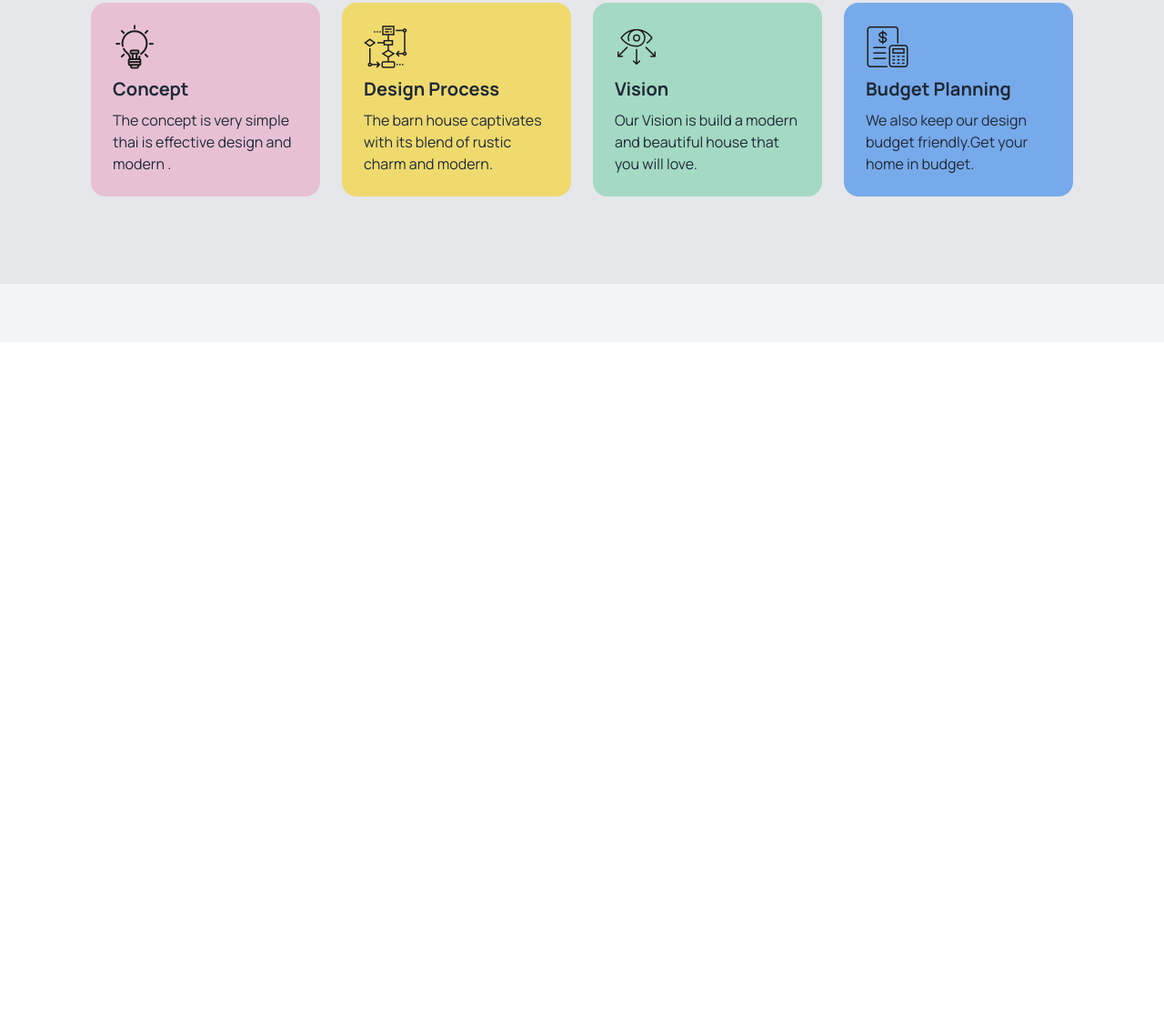
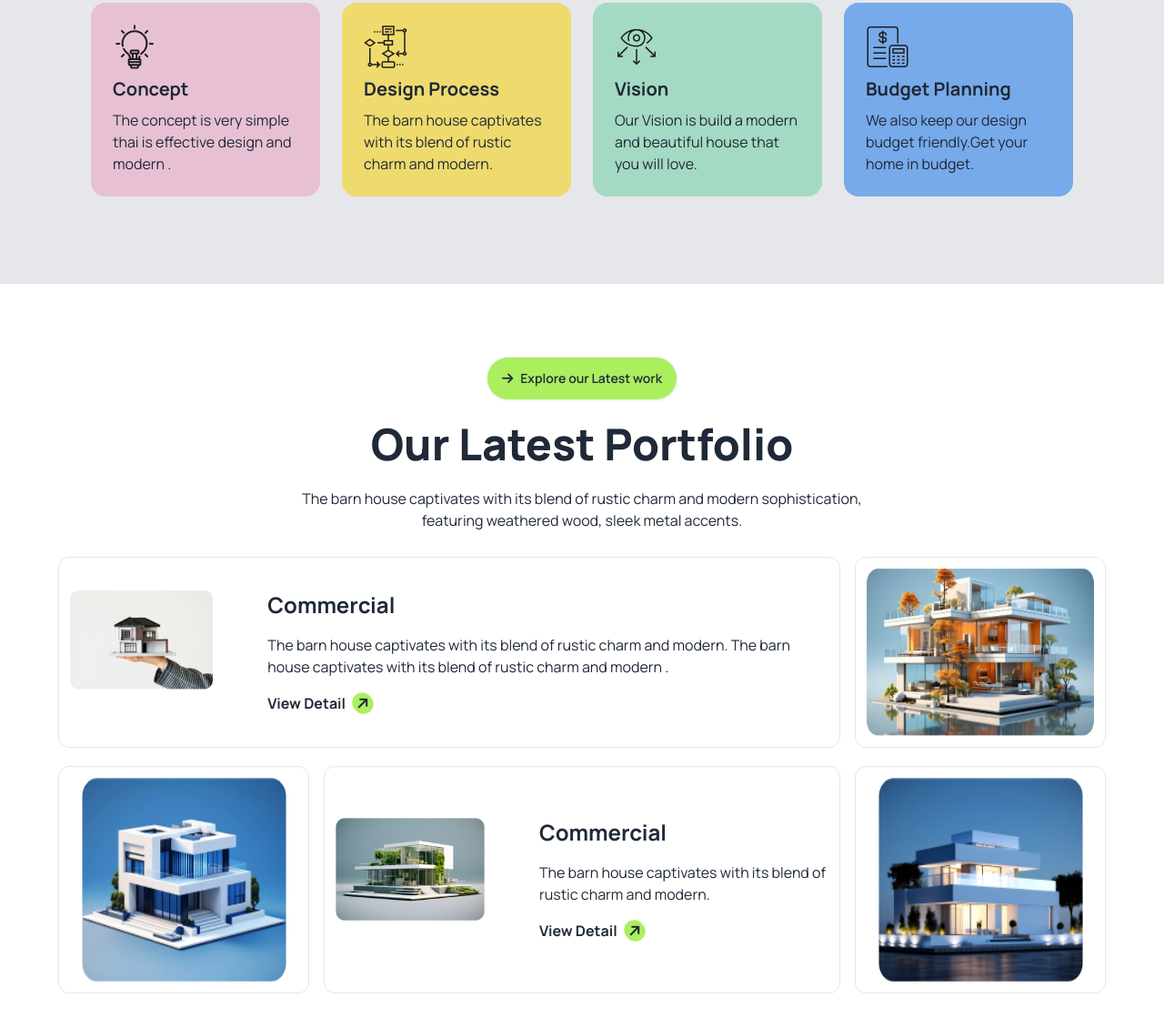
Before and after one commit to samiurRahman10/Assignment-3, a plain HTML site: page index.html in a window 1280 px wide. Shown: the part 1691-2821 px from the top of the page at 91% size. Before the commit the page ends 2067 px from the top, so only its background shows below. Drawn offline with nearby package versions, Linux system fonts and the light colour scheme.

Commit message:
Portfolio Added

```diff
--- a/index.html
+++ b/index.html
@@ -105,6 +105,7 @@
 
     <!-- Main Section -->
     <main>
+
         <!-- Design Section  -->
         <section class="bg-gray-200 pb-16">
             <div class="container mx-auto w-[95%] md:w-[93%] hidden lg:flex pt-4 ">
@@ -156,7 +157,8 @@
                 </div>
                 <!-- Text Section -->
                 <h1 class="font-extrabold text-2xl lg:text-5xl text-center mb-8">Our Works Process</h1>
-                <p class="text-sm text-center mb-8">The barn house captivates with its blend of rustic charm and modern sophistication,<br> featuring weathered wood, sleek metal accents.</p>
+                <p class="text-sm text-center mb-8">The barn house captivates with its blend of rustic charm and modern
+                    sophistication,<br> featuring weathered wood, sleek metal accents.</p>
                 <!-- Card Section -->
                 <div class="grid grid-cols-1 lg:grid-cols-4 gap-6 px-9">
                     <!-- Card-1 -->
@@ -189,8 +191,76 @@
         </section>
 
         <!-- Our Latest Portfolio -->
-         <section class="pt-8 pb-8 bg-gray-100">
+        <section class="mt-20 pb-20 bg-white">
+            <div class="container mx-auto w-[92%] md:w-[90%]">
+                <!--Explore our Latest work Button-->
+                <div class="flex justify-center mb-6">
+                    <button class="btn rounded-3xl bg-[#ABEF5F]"><i class="fa-solid fa-arrow-right"></i>Explore our
+                        Latest work</button>
+                </div>
+                <!-- Text Section -->
+                <h1 class="font-extrabold text-2xl lg:text-5xl text-center mb-6">Our Latest Portfolio</h1>
+                <p class="text-center mb-7">The barn house captivates with its blend of rustic charm and modern
+                    sophistication, <br> featuring weathered wood, sleek metal accents.</p>
+                <!-- Card Section Row 1-->
+                <div class="grid grid-cols-1 lg:grid-cols-4 gap-4">
+                    <!-- Card 1 -->
+                    <div class="lg:col-span-3 border py-9 px-3 rounded-xl">
+                        <div class="lg:flex gap-4">
+                            <!-- Image Part -->
+                            <div class="max-w-[440px] mb-5 lg:mb-0 lg:mr-11"><img class="w-full" src="./assets/img1.png" alt=""></div>
+                            <!-- Text part -->
+                            <div class="max-w-[650px]">
+                                <h4 class="text-2xl font-bold mb-4">Commercial</h4>
+                                <p class="mb-4">The barn house captivates with its blend of rustic charm  and modern. The barn house captivates with its blend  of rustic charm and modern .</p>
+                                <div class="flex gap-2">
+                                    <a class="font-bold" href="">View Detail</a>
+                                    <i class="fa-solid fa-arrow-right -rotate-45 bg-button-color rounded-2xl p-1"></i>
+                                </div>
+                            </div>
+                        </div>
+                    </div>
+                    <!-- Card 2 -->
+                     <div class="border rounded-xl p-3 lg:p-3 ">
+                        <img class="mx-auto lg:h-full" src="./assets/img2.png" alt="">
+                     </div>
+                </div>
 
+                <!-- Card Section Row 2 -->
+                 <div class="grid grid-cols-1 lg:grid-cols-4 gap-4 mt-5 mb-5">
+                    <!-- Card 1 -->
+                    <div class="border order-3 lg:order-1 rounded-xl p-3 lg:p-3 ">
+                        <img class="mx-auto lg:h-full w-[90%]" src="./assets/img3.png" alt="">
+                     </div>
+
+                     <!-- Card 2 -->
+                     <div class="lg:col-span-2 border py-14 px-3 rounded-xl order-2 lg:order-2">
+                        <div class="lg:flex gap-4">
+                            <!-- Image Part -->
+                            <div class="max-w-[440px] mb-5 lg:mb-0 lg:mr-11"><img class="w-full" src="./assets/img4.png" alt=""></div>
+                            <!-- Text part -->
+                            <div class="max-w-[650px]">
+                                <h4 class="text-2xl font-bold mb-4">Commercial</h4>
+                                <p class="mb-4">The barn house captivates with its blend of rustic charm and modern.</p>
+                                <div class="flex gap-2">
+                                    <a class="font-bold" href="">View Detail</a>
+                                    <i class="fa-solid fa-arrow-right -rotate-45 bg-button-color rounded-2xl p-1"></i>
+                                </div>
+                            </div>
+                        </div>
+                    </div>
+
+                    <!-- Card -3 -->
+                    <div class="border order-1 lg:order-3 rounded-xl p-3 lg:p-3 ">
+                        <img class="mx-auto lg:h-full w-[90%]" src="./assets/img5.png" alt="">
+                     </div>
+                 </div>
+
+                 <!-- Hidden Card -->
+                 <div class="border lg:hidden rounded-xl p-3 lg:p-3 ">
+                    <img class="mx-auto lg:h-full w-[90%]" src="./assets/img5.png" alt="">
+                 </div>
+            </div>
         </section>
     </main>
 
```
Lines whose indentation alone changed are shown as unchanged.
